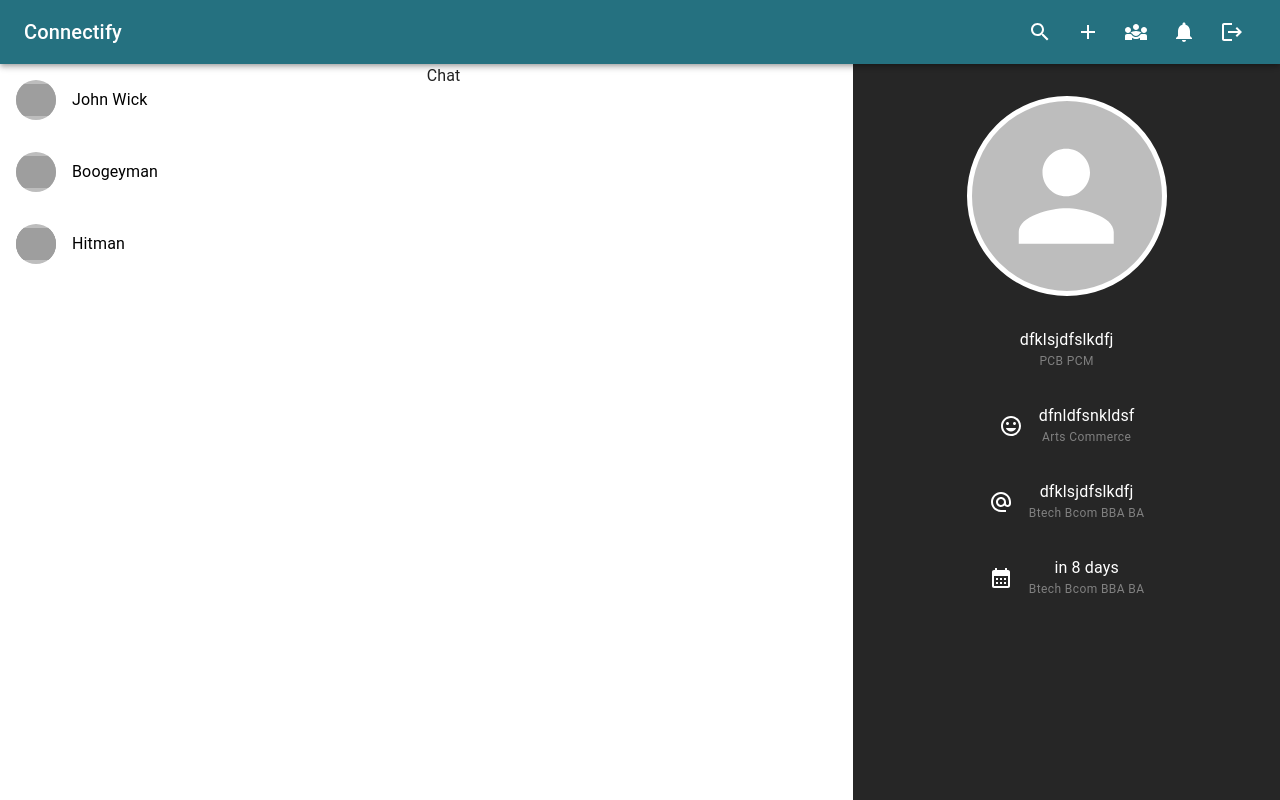
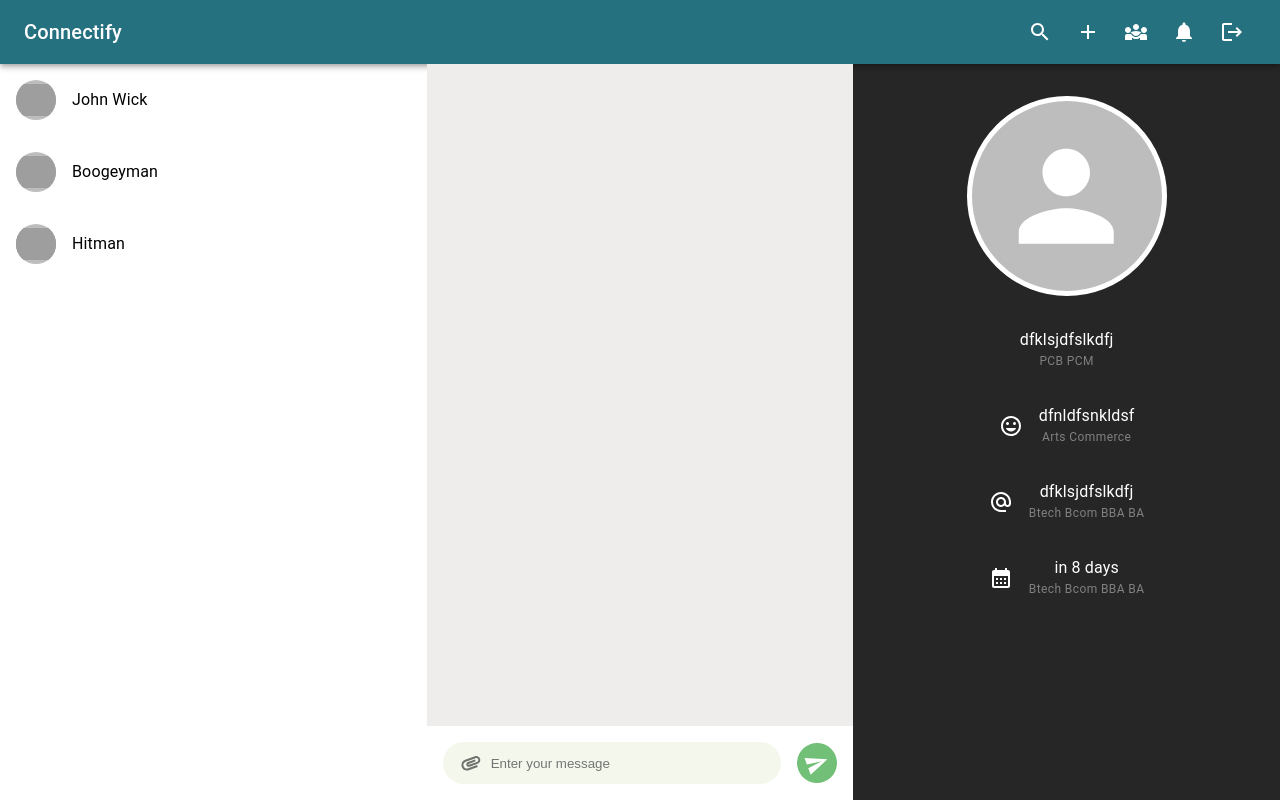
Before and after one commit to AniketKumar2729/Connectify, a React (Vite) app in the folder client/: page /chat/1 in a window 1280 px wide. Built offline with nearby package versions, Linux system fonts and the light colour scheme; grey boxes are pictures that could not be loaded.

Commit message:
Simple home Page created and static chatpage created(chat page ui)

```diff
--- a/client/src/components/styles/StyledComponent.jsx
+++ b/client/src/components/styles/StyledComponent.jsx
@@ -1,5 +1,6 @@
 import { styled } from "@mui/material";
 import { Link as LinkComponent } from 'react-router-dom'
+import { gray } from "../../constants/color.js";
 export const VisuallyHiddenInput = styled("input")({
     border: 0,
     clip: "rect(0 0 0 0)",
@@ -12,14 +13,24 @@ export const VisuallyHiddenInput = styled("input")({
     width: 1
 });
 export const Link = styled(LinkComponent)({
-    textDecoration:"none",
-    color:"black",
-    padidng:"1rem",
-    ":hover":{
-        "&:hover":{
+    textDecoration: "none",
+    color: "black",
+    padidng: "1rem",
+    ":hover": {
+        "&:hover": {
             background: 'rgba(0,0,0,0.1)'
         }
     }
 
 }
 )
+export const InputBox = styled('input')({
+    width: "100%",
+    height: "100%",
+    border: "none",
+    outline: "none",
+    padding:"0 3rem",
+    borderRadius:"1.5rem",
+    backgroundColor:`#F3F7EC`
+
+})
--- a/client/src/constants/color.js
+++ b/client/src/constants/color.js
@@ -1 +1,2 @@
 export const blue="#257180";
+export const gray="#EEEDEB";
--- a/client/src/pages/Chat.jsx
+++ b/client/src/pages/Chat.jsx
@@ -1,9 +1,31 @@
-import React from 'react'
-import AppLayout from '../components/layout/AppLayout'
+import AttachmentIcon from '@mui/icons-material/Attachment';
+import SendIcon from '@mui/icons-material/Send';
+import { IconButton, Stack } from '@mui/material';
+import React, { useRef } from 'react';
+import AppLayout from '../components/layout/AppLayout';
+import { InputBox } from '../components/styles/StyledComponent';
+import { gray } from '../constants/color';
 
 function Chat() {
+  const containerRef=useRef(null)
   return (
-    <div>Chat</div>
+    <>
+
+    <Stack ref={containerRef} boxSizing={'border-box'} padding={'1rem'} spacing={'1rem'} bgcolor={gray} height={'90%'} sx={{overflowY:'auto',overflowX:'hidden'}}>
+    {/* messages  render */}
+    </Stack>
+    <form style={{height:"10%"}}>
+      <Stack direction={'row'} height={'100%'} padding={'1rem'} alignItems={'center'} position={'relative'}>
+        <IconButton sx={{position:'absolute',left:'1.5rem',rotate:'-20deg'}}>
+          <AttachmentIcon/>
+        </IconButton>
+        <InputBox placeholder='Enter your message'/>
+        <IconButton type='submit' sx={{rotate:"-20deg",bgcolor:"#72BF78",color:'white',marginLeft:'1rem',padding:'0.5rem',"&:hover":{bgcolor:"#A0D683"}}}>
+        <SendIcon/>
+        </IconButton>
+      </Stack>
+    </form>
+    </>
   )
 }
 
```
